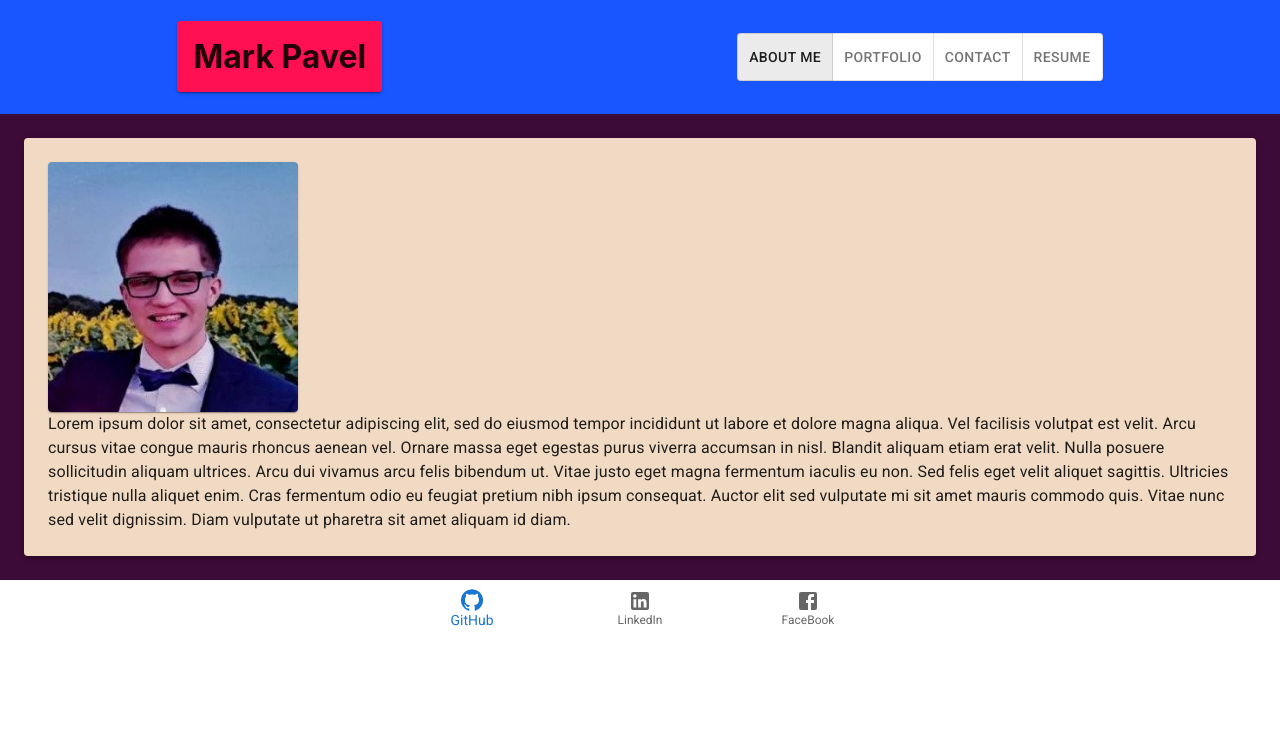
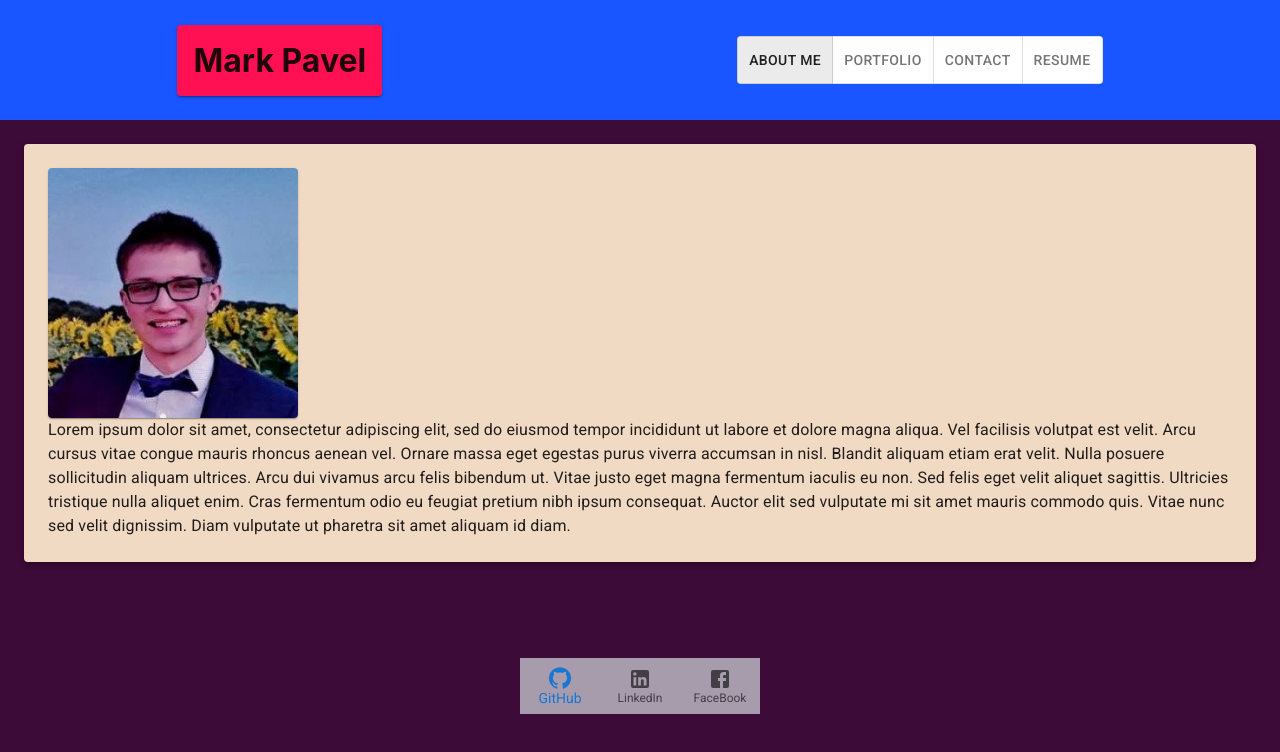
Before and after one commit to ProgrammingAStorm/react-portfolio, a React (Create React App) app: page / in a window 1280 px wide. Shown: the top 752 px of the page. Built offline with nearby package versions, Linux system fonts and the light colour scheme.

Commit message:
Added Footer And Body Styling

```diff
--- a/public/index.html
+++ b/public/index.html
@@ -20,7 +20,7 @@
   <title>Mark Pavel React Portfolio</title>
 </head>
 
-<body>
+<body style="background-color: #3D0B37;">
   <noscript>You need to enable JavaScript to run this app.</noscript>
   <div id="root"></div>
 </body>
--- a/src/App.js
+++ b/src/App.js
@@ -15,23 +15,24 @@ function App() {
   const [content, setContent] = useState("About Me");
 
   return (
-    <div>
+    <div style={{height: "100vh"}}>
       <Header
         content={content}
         setContent={setContent}
       />
 
-      <main style={{ backgroundColor: "#3D0B37", padding: "1.5rem" }}>
+      <main
+        style={{
+          backgroundColor: "#3D0B37",
+          padding: "1.5rem"
+        }}
+      >
 
         <Paper
           elevation={3}
           sx={[
-            {
-              backgroundColor: "#F1DAC4"
-            },
-            {
-              padding: "1.5rem"
-            }
+            { backgroundColor: "#F1DAC4" },
+            { padding: "1.5rem" }
           ]}
         >
           {content === "About Me" && (
--- a/src/components/Footer/index.js
+++ b/src/components/Footer/index.js
@@ -1,5 +1,5 @@
-import React, { useState } from "react";
-import { BottomNavigation, BottomNavigationAction } from "@mui/material";
+import React, { useState } from 'react';
+import { BottomNavigation, BottomNavigationAction, Paper } from '@mui/material';
 import GitHubIcon from '@mui/icons-material/GitHub';
 import LinkedInIcon from '@mui/icons-material/LinkedIn';
 import FacebookIcon from '@mui/icons-material/Facebook';
@@ -9,17 +9,25 @@ export default function Footer() {
     const [value, setValue] = useState(0);
 
     return (
-        <Box>
+        <Box
+            sx={[
+                { display: 'flex' },
+                { alignItems: 'center' },
+                { justifyContent: 'space-around' },
+                { height: '25%' }
+            ]}
+        >
             <BottomNavigation
                 showLabels
                 value={value}
                 onChange={(event, newValue) => {
                     setValue(newValue);
                 }}
+                sx={{ backgroundColor: '#A69CAC' }}
             >
-                <BottomNavigationAction href="https://github.com/ProgrammingAStorm" target="_blank" component="a" label="GitHub" icon={<GitHubIcon />} />
-                <BottomNavigationAction href="https://www.linkedin.com/in/mark-pavel-744297202/" target="_blank" component="a" label="LinkedIn" icon={<LinkedInIcon />} />
-                <BottomNavigationAction href="https://www.facebook.com/mark.pavel.528" target="_blank" component="a" label="FaceBook" icon={<FacebookIcon />} />
+                <BottomNavigationAction href='https://github.com/ProgrammingAStorm' target='_blank' component='a' label='GitHub' icon={<GitHubIcon />} />
+                <BottomNavigationAction href='https://www.linkedin.com/in/mark-pavel-744297202/' target='_blank' component='a' label='LinkedIn' icon={<LinkedInIcon />} />
+                <BottomNavigationAction href='https://www.facebook.com/mark.pavel.528' target='_blank' component='a' label='FaceBook' icon={<FacebookIcon />} />
             </BottomNavigation>
         </Box>
     );
--- a/src/components/Header/index.js
+++ b/src/components/Header/index.js
@@ -10,12 +10,16 @@ export default function Header(props) {
             { backgroundColor: '#1956FF' },
             { display: 'flex' },
             { alignItems: 'center' },
-            { justifyContent: 'space-around' }
+            { justifyContent: 'space-around' },
+            { height: '15%' }
         ]}>
             <Paper
                 elevation={2}
                 component="h1"
-                style={{ padding: '1rem', backgroundColor: '#FF1053' }}
+                style={{
+                    padding: '1rem',
+                    backgroundColor: '#FF1053'
+                }}
             >
                 Mark Pavel
             </Paper>
```
